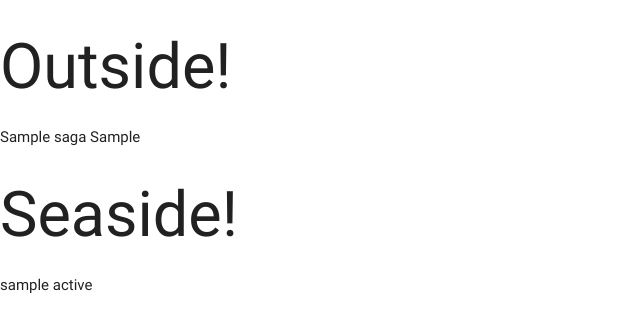
After one commit to isntlee/Sagacity, a Flask app: template templates/testing.html in a window 1280 px wide. The commit adds this page. Shown: the top 332 px of the page, without its empty margins (0-640 px from the left). Run offline with Flask 2, Linux system fonts and the light colour scheme; the template is opened without the code that fills it: most values are stand-ins (such as "Sample title", 1, 10 or a date in 2020); some libraries are stand-ins or nearby versions.

Commit message:
Testing out connection between Flask & GitPod

```diff
--- a/app.py
+++ b/app.py
@@ -6,7 +6,6 @@ from os import path
 if path.exists("env.py"):
     import env
 
-app = Flask(__name__)
 
 app = Flask(__name__)
 app.config["MONGO_DBNAME"] = 'Sagacity'
@@ -19,8 +18,7 @@ sagas = mongo.db.test
 @app.route('/')
 @app.route('/get_sagas')
 def get_sagas():
-    return render_template("base.html", sagas=sagas.find())
-    return render_template("sagas.html", sagas=sagas.find())
+    return render_template("testing.html", sagas=sagas.find())
 
 
 if __name__ == '__main__':
--- a/templates/base.html
+++ b/templates/base.html
@@ -1,19 +1,20 @@
 <!DOCTYPE html>
 <html>
     <head>
-
         <link href="https://fonts.googleapis.com/icon?family=Material+Icons" rel="stylesheet">
         <link rel="stylesheet" href="https://cdnjs.cloudflare.com/ajax/libs/materialize/0.100.2/css/materialize.min.css">
         <link rel="stylesheet" href="{{url_for('static', filename='css/style.css')}}" type="text/css" />
     </head>
     <body>
+        <h1>Outside!</h1>
         {% for saga in sagas %}
             {{saga.sagaTitle}}
             {{saga.sagaTagline}}
         {% endfor %}
-        <div class="container">
-            {% block content %} {% endblock %}
-        </div>
+
+        {% block content %}
+        {% endblock %}
+
         <script src="https://cdnjs.cloudflare.com/ajax/libs/jquery/3.5.0/jquery.min.jss"></script>
         <script src="https://cdnjs.cloudflare.com/ajax/libs/materialize/0.100.2/js/materialize.min.js"></script>
     </body>
--- a/templates/sagas.html
+++ /dev/null
@@ -1,6 +0,0 @@
-{% extends 'base.html' %} {% block content %}
-    {% for saga in sagas %}
-        {{saga.userName}}
-        {{saga.funbunch}}
-    {% endfor %}
-{% endblock %}
--- /dev/null
+++ b/templates/testing.html
@@ -0,0 +1,9 @@
+{% extends 'base.html' %}
+{% block content %}
+<h1>Seaside!</h1>
+    {% for saga in sagas %}
+            {{saga.userName}}
+            {{saga.userStatus}}
+    {% endfor %}
+
+{% endblock %}
```
